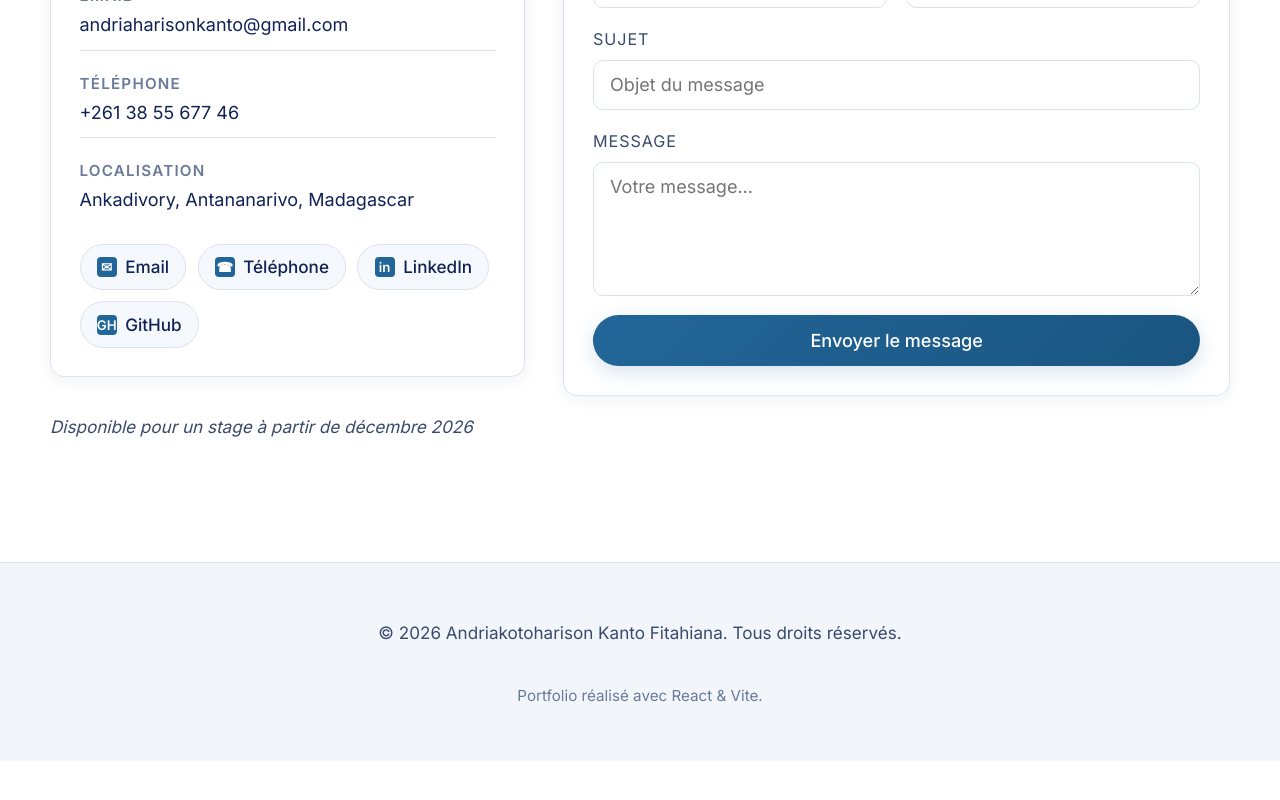
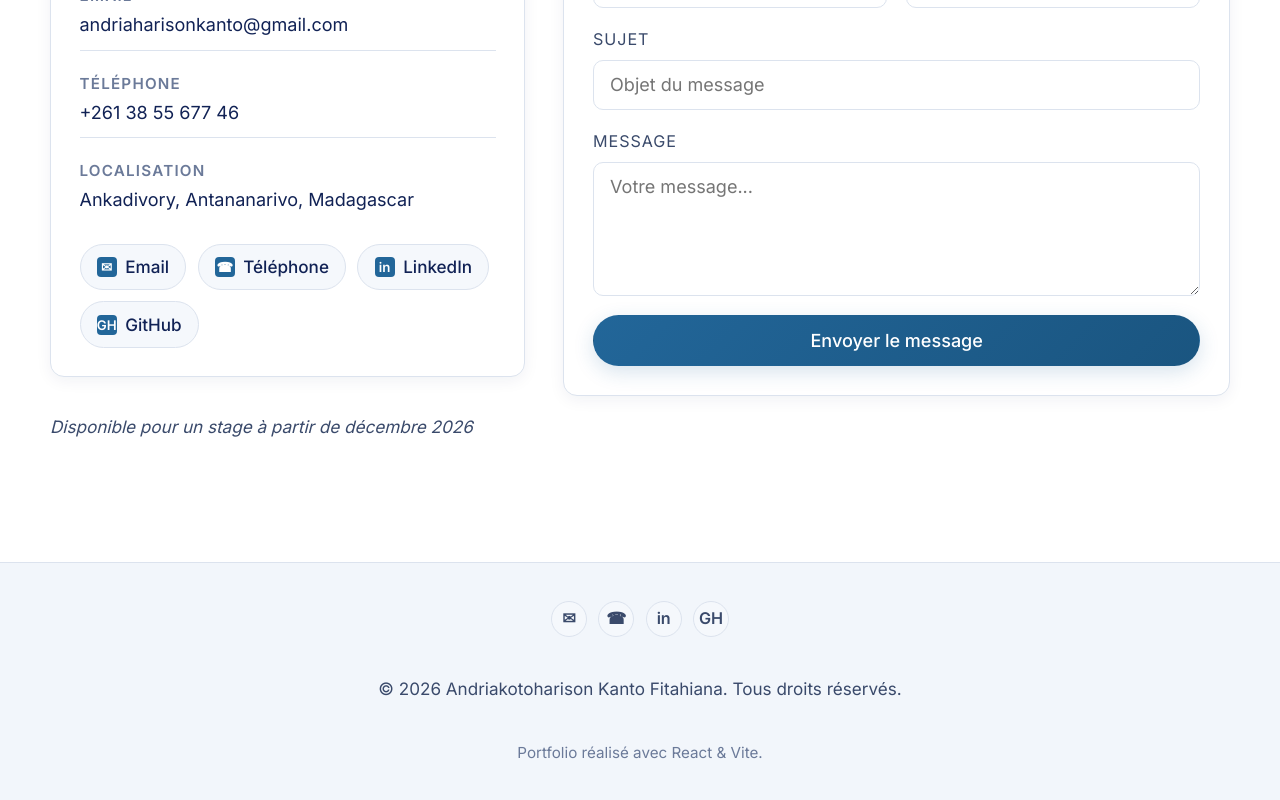
Before and after one commit to Harison788/mon-portfolio, a React (Vite) app: page / in a window 1280 px wide. Shown: the part 7001-7801 px from the top of the page. Before the commit the page ends 7762 px from the top, so only its background shows below. Built offline with nearby package versions, Linux system fonts and the light colour scheme.

Commit message:
Improve portfolio: SEO meta tags, footer social links, better alt text

```diff
--- a/index.html
+++ b/index.html
@@ -5,6 +5,14 @@
     <link rel="icon" type="image/svg+xml" href="/favicon.svg" />
     <meta name="viewport" content="width=device-width, initial-scale=1.0" />
     <meta name="description" content="Portfolio d'Andriakotoharison Kanto Fitahiana — développeuse web & logicielle." />
+    <meta property="og:title" content="Kanto Fitahiana — Portfolio" />
+    <meta property="og:description" content="Portfolio d'Andriakotoharison Kanto Fitahiana, développeuse web & logicielle. Projets React, Node.js, Laravel, Spring Boot." />
+    <meta property="og:type" content="website" />
+    <meta property="og:url" content="https://harison788.github.io/mon-portfolio/" />
+    <meta property="og:image" content="https://harison788.github.io/mon-portfolio/avatar.svg" />
+    <meta name="twitter:card" content="summary" />
+    <meta name="twitter:title" content="Kanto Fitahiana — Portfolio" />
+    <meta name="twitter:description" content="Portfolio d'Andriakotoharison Kanto Fitahiana, développeuse web & logicielle." />
     <title>Kanto Fitahiana — Portfolio</title>
     <link rel="preconnect" href="https://fonts.googleapis.com" />
     <link rel="preconnect" href="https://fonts.gstatic.com" crossorigin />
--- a/src/components/About.jsx
+++ b/src/components/About.jsx
@@ -7,7 +7,7 @@ export default function About() {
         <div className="about__hero">
           <div className="about__hero-image">
             <div className="about__image-wrap">
-              <img src={`${import.meta.env.BASE_URL}banner.jpg`} alt="Illustration" className="about__inline-image" />
+              <img src={`${import.meta.env.BASE_URL}banner.jpg`} alt="Photo de Kanto Fitahiana" className="about__inline-image" />
             </div>
           </div>
           <div className="about__hero-text">
--- a/src/components/Footer.jsx
+++ b/src/components/Footer.jsx
@@ -1,9 +1,16 @@
-import { person } from "../data";
+import { person, socials } from "../data";
 
 export default function Footer() {
   return (
     <footer className="footer">
       <div className="container footer__inner">
+        <div className="footer__socials">
+          {socials.map((s) => (
+            <a key={s.label} href={s.href} target="_blank" rel="noreferrer" className="footer__social" aria-label={s.label}>
+              {s.icon}
+            </a>
+          ))}
+        </div>
         <p>© {new Date().getFullYear()} {person.fullName}. Tous droits réservés.</p>
         <p className="footer__muted">Portfolio réalisé avec React & Vite.</p>
       </div>
--- a/src/index.css
+++ b/src/index.css
@@ -406,6 +406,18 @@ img { max-width: 100%; display: block; }
   border-radius: 4px; background: var(--primary); color: #fff;
   font-size: 0.7rem; font-weight: 700;
 }
+.footer__socials {
+  display: flex; gap: 0.6rem; justify-content: center; margin-bottom: 0.8rem;
+}
+.footer__social {
+  display: grid; place-items: center; width: 36px; height: 36px;
+  border-radius: 50%; background: var(--surface-2); border: 1px solid var(--border);
+  color: var(--text-muted); font-size: 0.85rem; font-weight: 700;
+  transition: border-color 0.2s, color 0.2s, background 0.2s;
+}
+.footer__social:hover {
+  border-color: var(--primary); color: var(--primary); background: var(--primary-glow);
+}
 .footer { margin-top: auto; padding: 2rem 1.5rem; border-top: 1px solid var(--border); background: var(--bg-2); }
 .footer__inner { text-align: center; color: var(--text-muted); font-size: 0.9rem; display: flex; flex-direction: column; gap: 0.3rem; }
 .footer__muted { color: var(--text-soft); font-size: 0.8rem; }
```
